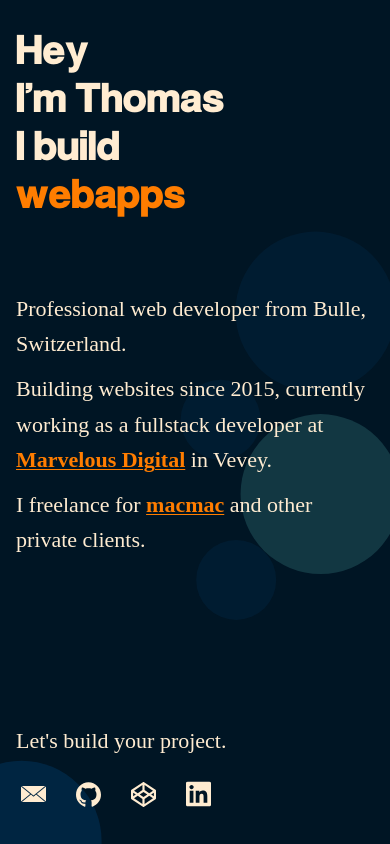
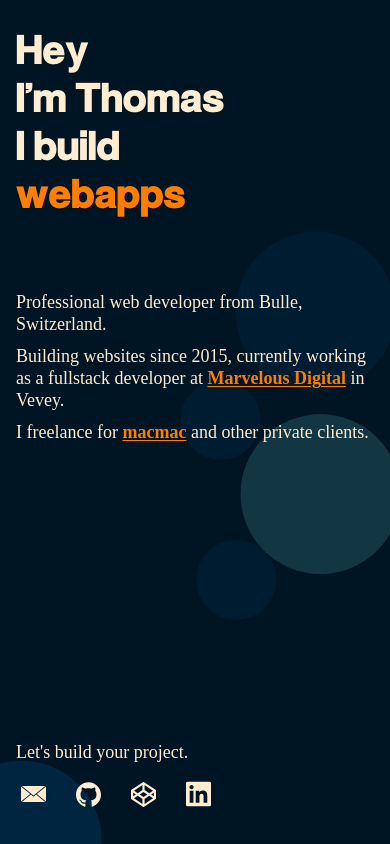
Before and after one commit to Meuss/portfolio-2022-vue3, a Vue app: page / in a window 390 px wide. Built offline with nearby package versions, Linux system fonts and the light colour scheme; a web font is replaced by a local one.

Commit message:
mobile quickfixes

```diff
--- a/src/assets/scss/base.scss
+++ b/src/assets/scss/base.scss
@@ -44,7 +44,8 @@ body {
   -moz-osx-font-smoothing: grayscale;
   background: $bg1;
   @include sm {
-    font-size: 22px;
+    font-size: 18px;
+    line-height: 22px;
   }
 }
 
--- a/src/components/SocialsComponent.vue
+++ b/src/components/SocialsComponent.vue
@@ -50,7 +50,7 @@ a {
 p {
   margin-bottom: 15px;
   @include xs {
-    margin-bottom: 10px;
+    margin-bottom: 5px;
   }
 }
 </style>
```
